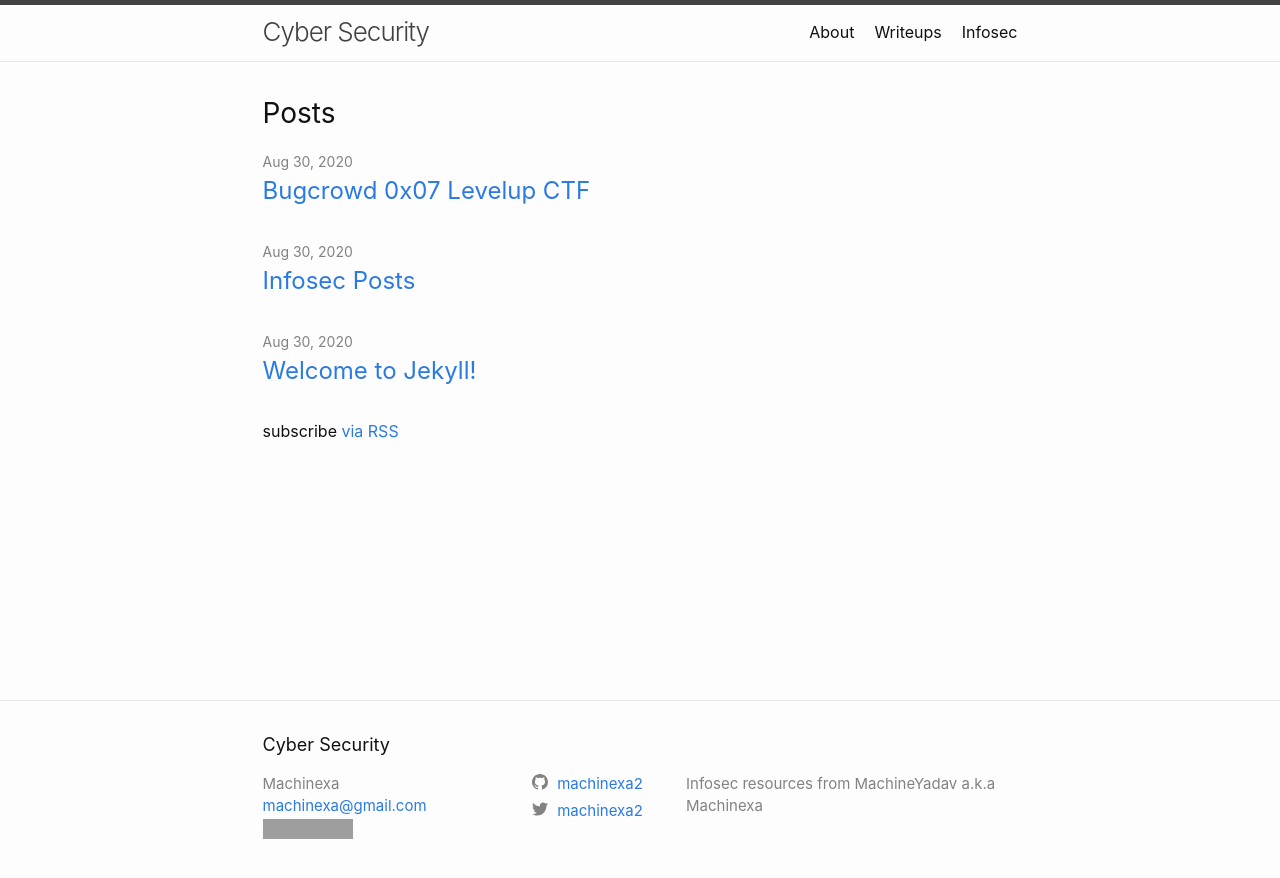
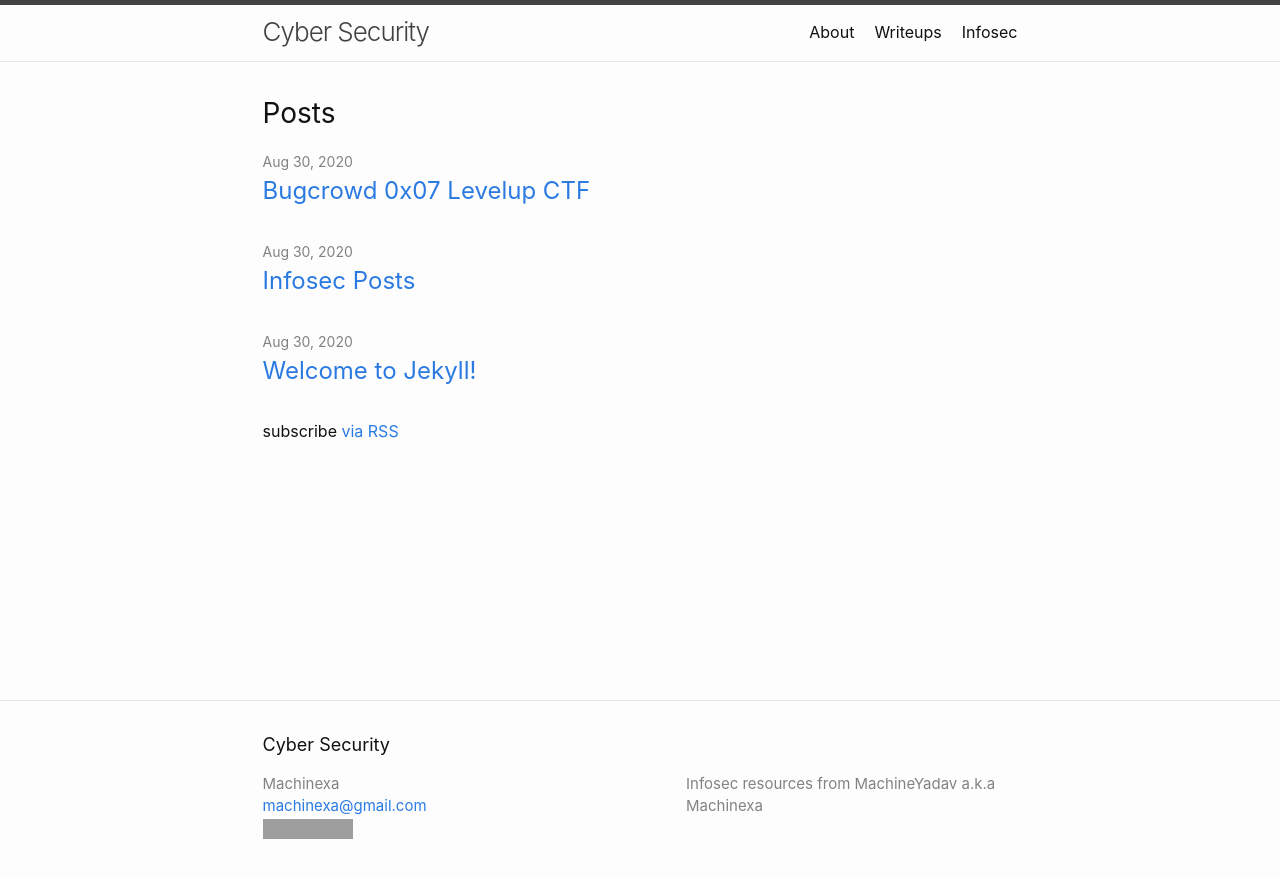
Before and after one commit to machinexa2/machinexa2.github.io, a Jekyll site: the page built from index.markdown, in a window 1280 px wide. Shown: the top 878 px of the page. Built offline with Jekyll 4.4.1, drawn with Linux system fonts in a browser that asks for light colours; part of the change alters nothing that is shown; grey boxes are pictures that could not be loaded.

Commit message:
04:07:16 PM 09/04/2020

```diff
--- a/_config.yml
+++ b/_config.yml
@@ -26,8 +26,8 @@ description: >- # this means to ignore newlines until "baseurl:"
 baseurl: "/" # the subpath of your site, e.g. /blog
 url: "https://machinexa2.github.io" # the base hostname & protocol for your site, e.g. http://example.com
 
-twitter_username: machinexa2
-github_username:  machinexa2
+#twitter_username: machinexa2
+#github_username:  machinexa2
 
 
 # Build settings
```
